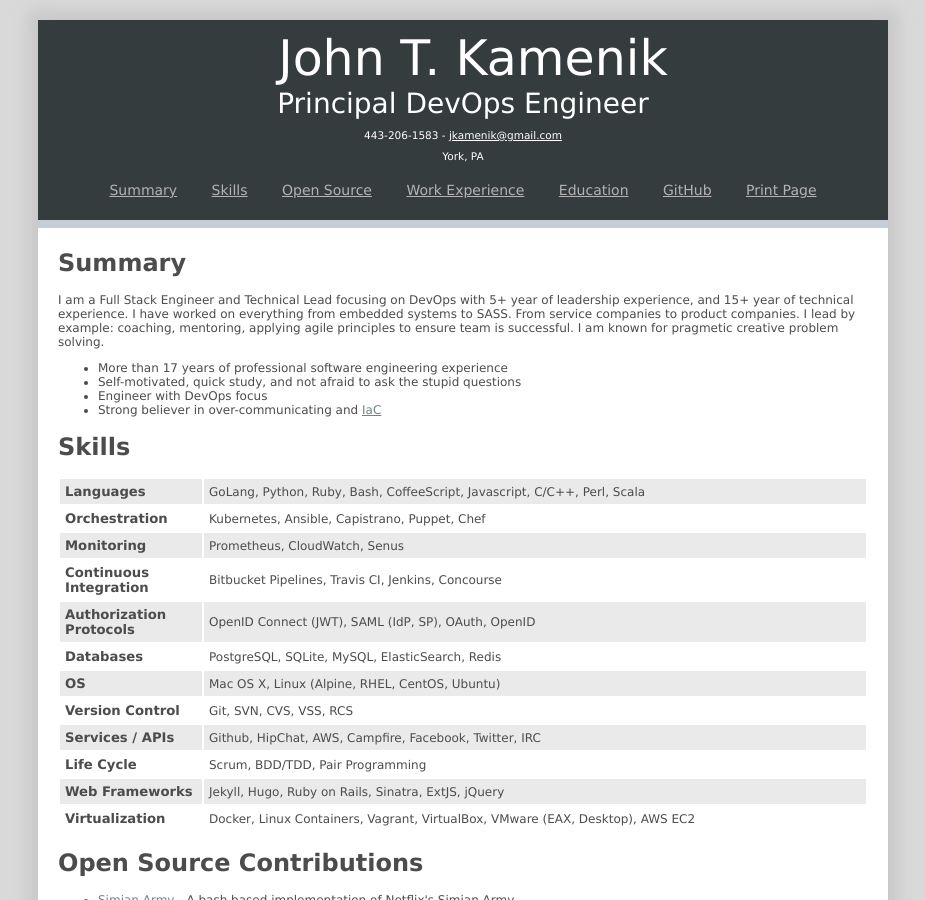
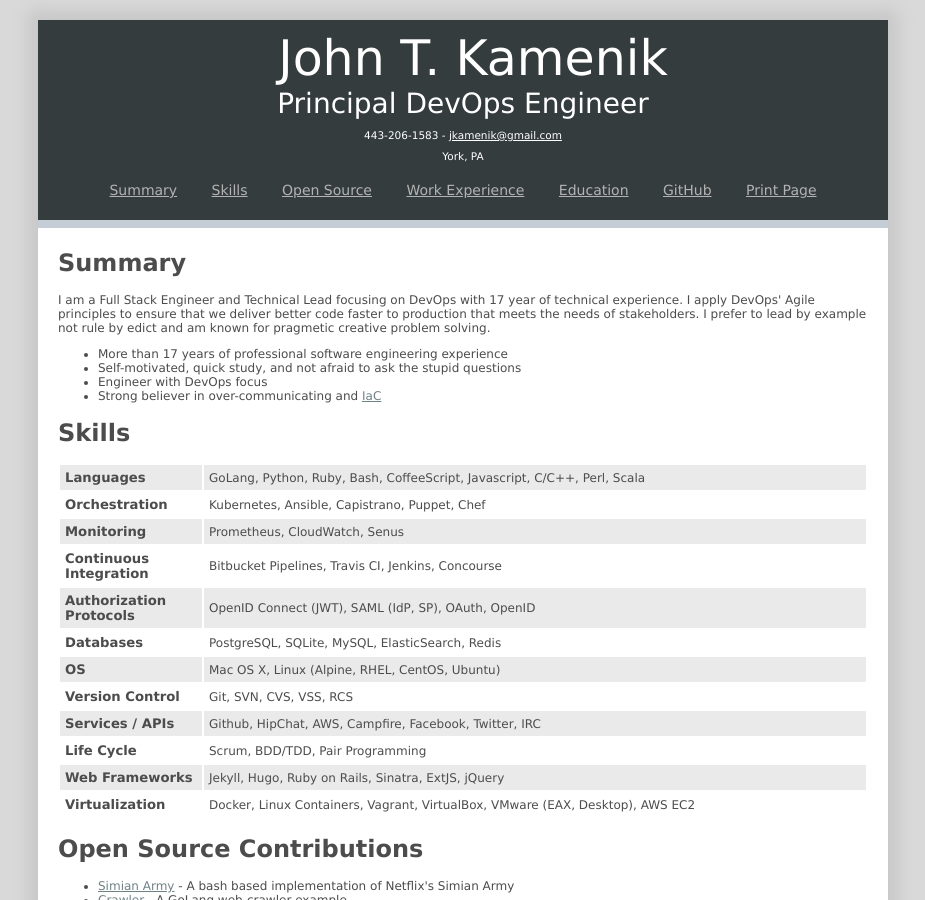
Before and after one commit to srvullupala/Resume, a Jekyll site: the page built from index.html, in a window 1280 px wide and 900 px high. Shown: the whole window, without its empty margins (177-1102 px from the left). Built offline with Jekyll 4.4.1, drawn with Linux system fonts in a browser that asks for light colours; Markdown is read by kramdown in place of the engine named in the settings.

Commit message:
Fixed the summary text.

```diff
--- a/_includes/summary.html
+++ b/_includes/summary.html
@@ -1,5 +1,5 @@
 <h1><a name="summary">Summary</a></h1>
-<p>I am a Full Stack Engineer and Technical Lead focusing on DevOps with 5+ year of leadership experience, and 15+ year of technical experience.  I have  worked on everything from embedded systems to SASS.  From service companies to product companies.  I lead by example: coaching, mentoring, applying agile principles to ensure team is successful.  I am known for pragmetic creative problem solving.
+<p>I am a Full Stack Engineer and Technical Lead focusing on DevOps with 17 year of technical experience.  I apply DevOps' Agile principles to ensure that we deliver better code faster to production that meets the needs of stakeholders.  I prefer to lead by example not rule by edict and am known for pragmetic creative problem solving.
 </p>
 <ul>
     {% for item in site.data.summary %}
```
